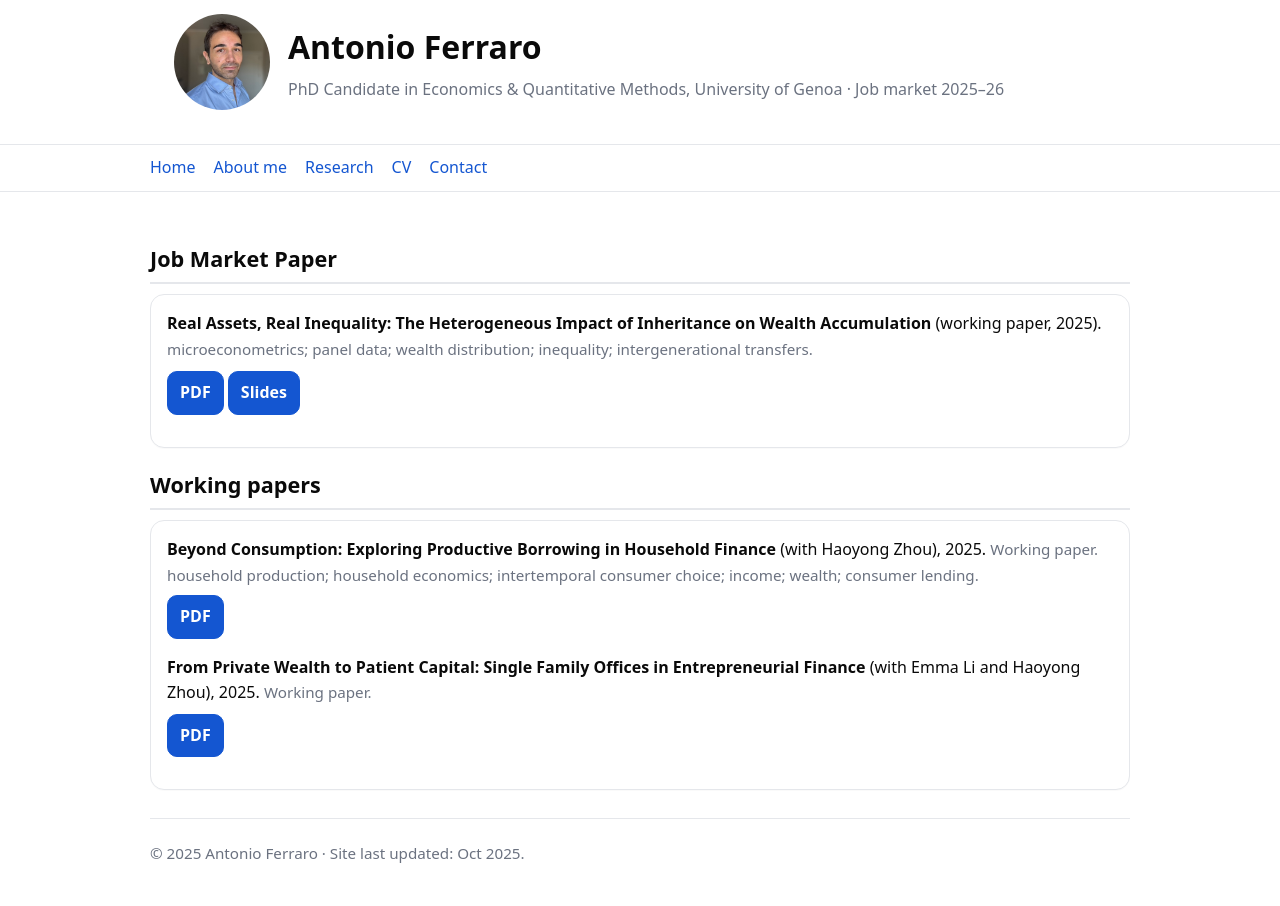
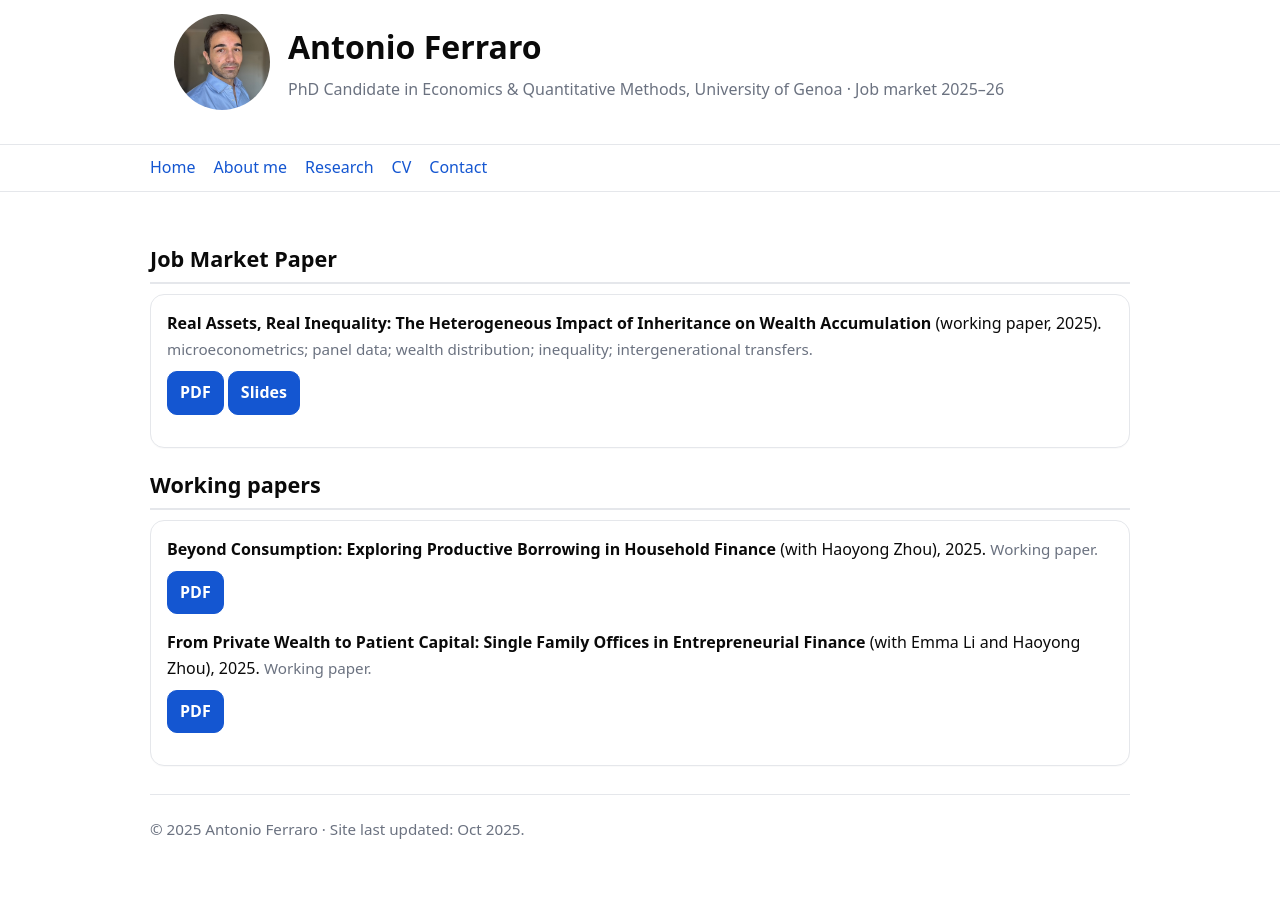
Before and after one commit to ferraroantonio/ferraroantonio.github.io, a Jekyll site: the page built from research.md, in a window 1280 px wide. Built offline with Jekyll 4.4.1, drawn with Linux system fonts in a browser that asks for light colours.

Commit message:
Update research.md

```diff
--- a/research.md
+++ b/research.md
@@ -20,7 +20,6 @@ layout: default
   <li class="item">
     <strong>Beyond Consumption: Exploring Productive Borrowing in Household Finance</strong>
     (with Haoyong Zhou), 2025. <span class="meta">Working paper.</span>
-    <div class="meta">household production; household economics; intertemporal consumer choice; income; wealth; consumer lending.</div>
     <p style="margin-top:8px;">
       <a class="btn" href="{{ '/assets/WP_ProductiveBorrowing.pdf' | relative_url }}">PDF</a>
     </p>
```
